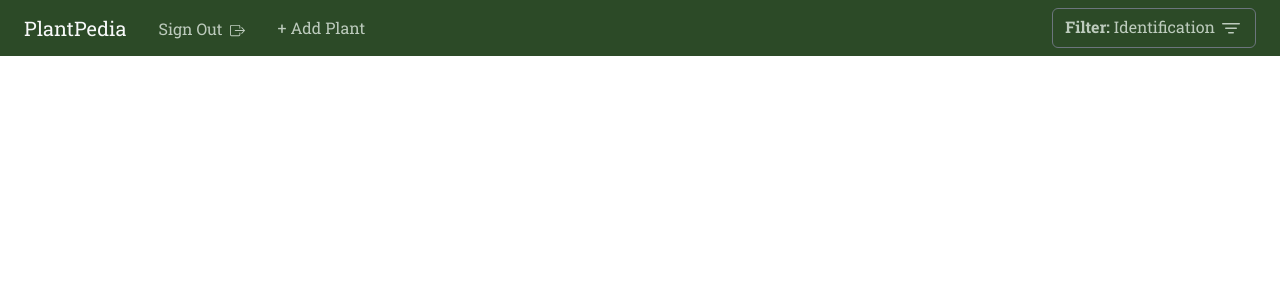
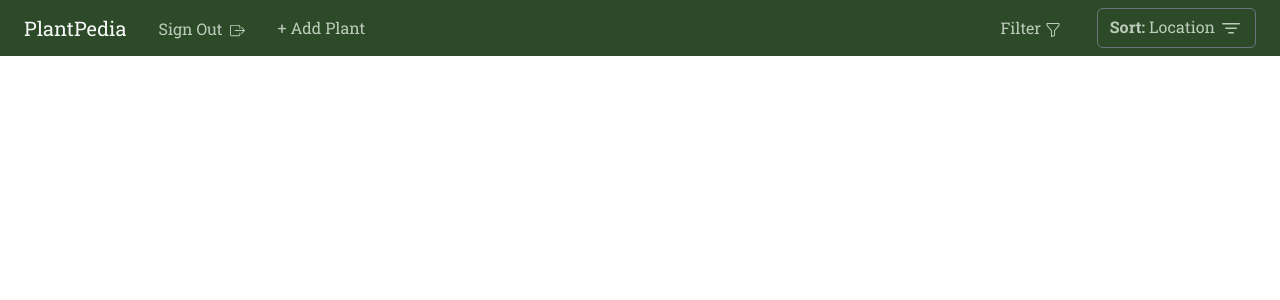
Before and after one commit to quinny1274/BSc11, a Node server app: page /explore/sort/location in a window 1280 px wide. Shown: the top 300 px of the page. Run offline with Node 20, Linux system fonts and the light colour scheme; data that the repository does not hold is empty; some libraries are stand-ins or nearby versions.

Commit message:
Added filtering

```diff
--- a/controllers/plants.js
+++ b/controllers/plants.js
@@ -10,9 +10,9 @@ exports.create = function (userData, filePath) {
         location: userData.location,
         description: userData.description,
         size: userData.size,
-        flowers: userData.flowers === 'on',
-        leaves: userData.leaves === 'on',
-        fruit: userData.fruit === 'on',
+        flowers: userData.flowers,
+        leaves: userData.leaves,
+        fruit: userData.fruit,
         sunExposure: userData.sunExposure,
         flowerColour: userData.flowerColour,
         img: filePath,
@@ -20,7 +20,6 @@ exports.create = function (userData, filePath) {
     });
 
   return plant.save().then(plant => {
-    console.log(plant);
 
     return JSON.stringify(plant);
   }).catch(err => {
@@ -30,8 +29,13 @@ exports.create = function (userData, filePath) {
   });
 };
 
-exports.getAll = function (sortBy = null) {
+exports.getAll = function (sortBy = null, filter = null) {
     let query = plantModel.find({});
+
+    // Apply filter if provided
+    if (filter) {
+        query = query.where(filter, true);
+    }
 
     // If sortBy, sort results
     if (sortBy) {
--- a/controllers/suggestions.js
+++ b/controllers/suggestions.js
@@ -8,7 +8,6 @@ exports.create = function (userData, userId) {
     });
 
     return suggestion.save().then(suggestion => {
-        console.log(suggestion);
 
         return JSON.stringify(suggestion);
     }).catch(err => {
--- a/public/javascripts/indexdb-plants-utility.js
+++ b/public/javascripts/indexdb-plants-utility.js
@@ -4,7 +4,6 @@ const syncPlantsIndexDBName = "sync-plants"
 // Function to handle adding a new plant
 const addNewPlantToSync = (syncPlantIndexDB, formData) => {
   console.log("Starting Sync add");
-  console.log(formData);
   if (formData) {
     console.log("Sync add");
     const transaction = syncPlantIndexDB.transaction([syncPlantsIndexDBName], "readwrite")
--- a/public/stylesheets/style.css
+++ b/public/stylesheets/style.css
@@ -169,3 +169,7 @@ a {
   min-height: 300px;
   max-width: 40%;
 }
+
+.btn-no-outline {
+  border: none;
+}
--- a/routes/create.js
+++ b/routes/create.js
@@ -24,7 +24,7 @@ router.post('/add', upload.single('img'), function (req, res, next) {
   let userData = req.body;
   let filePath = req.file.path;
   plants.create(userData, filePath).then(plant => {
-    console.log(plant);
+    // console.log(plant);
     res.status(200).send(plant);
   }).catch(err => {
     console.log(err);
--- a/routes/explore.js
+++ b/routes/explore.js
@@ -15,7 +15,7 @@ router.get('/', function(req, res, next) {
 //TODO find a better way to do this for indexdb caching
 router.get('/allPlants', function (req, res, next) {
   plants.getAll().then(plants => {
-    console.log(plants);
+    // console.log(plants);
     return res.status(200).send(plants);
   }).catch(err => {
     console.log(err);
@@ -32,6 +32,17 @@ router.get('/allChats', function (req, res, next) {
     res.status(500).send(err);
   });
 })
+
+router.get('/filter', function(req, res, next) {
+  let filter = req.query.filter;
+  let result = plants.getAll({date: -1}, filter);
+
+  result.then(plants => {
+    let data = JSON.parse(plants);
+    res.render('explore', { title: 'Explore', data: data, sort: "Date/Time" });
+  })
+});
+
 
 router.get('/sort/date_time', function(req, res, next) {
   let result = plants.getAll({date: -1})
@@ -72,7 +83,7 @@ router.get('/sort/location', function(req, res, next) {
     // Sort the data based on distance
     data.sort((a, b) => a.distance - b.distance);
 
-    res.render('explore', { title: 'Explore', data: data, sort: "Identification" });
+    res.render('explore', { title: 'Explore', data: data, sort: "Location" });
   })
 });
 
--- a/views/explore.ejs
+++ b/views/explore.ejs
@@ -16,7 +16,7 @@
 <nav class="navbar navbar-expand-lg navbar-light bg-custom-primary sticky-top">
     <div class="d-flex align-items-center px-4">
         <a class="navbar-brand text-light" href="/explore">PlantPedia</a>
-        <a class="navbar-brand text-light-custom pb-1 px-2 ps-3" href="./" style="font-size: 1rem;">Sign Out
+        <a class="navbar-brand text-light-custom pb-1 px-2 ps-3" href="/" style="font-size: 1rem;">Sign Out
             <svg xmlns="http://www.w3.org/2000/svg" width="15" height="15" fill="currentColor"
                  class="bi bi-box-arrow-right ms-1" viewBox="0 0 16 16">
                 <path fill-rule="evenodd"
@@ -36,21 +36,44 @@
 
     <div class="flex-grow-1"></div>
 
+    <div class="dropdown">
+        <button onclick="openFilterDropdown()" class="btn btn-outline-secondary btn-no-outline text-light-custom dropbtn">
+            Filter
+            <svg xmlns="http://www.w3.org/2000/svg" width="16" height="16" fill="currentColor" class="bi bi-funnel" viewBox="0 0 16 16">
+                <path d="M1.5 1.5A.5.5 0 0 1 2 1h12a.5.5 0 0 1 .5.5v2a.5.5 0 0 1-.128.334L10 8.692V13.5a.5.5 0 0 1-.342.474l-3 1A.5.5 0 0 1 6 14.5V8.692L1.628 3.834A.5.5 0 0 1 1.5 3.5zm1 .5v1.308l4.372 4.858A.5.5 0 0 1 7 8.5v5.306l2-.666V8.5a.5.5 0 0 1 .128-.334L13.5 3.308V2z"/>
+            </svg>
+        </button>
+        <div id="filterDropdown" class="dropdown-menu" style="right: 16%;">
+            <div class="dropdown-item">
+                <input type="checkbox" id="flowers-filter" name="sort" value="date_time">
+                <label for="flower">Flowers</label>
+            </div>
+            <div class="dropdown-item">
+                <input type="checkbox" id="leaves-filter" name="sort" value="identification">
+                <label for="identification">Leaves</label>
+            </div>
+            <div class="dropdown-item">
+                <input type="checkbox" id="fruit-filter" name="sort" value="location">
+                <label for="location-dropdown">Fruit</label>
+            </div>
+        </div>
+    </div>
+
     <div class="dropdown px-4">
-        <button onclick="openFilterDropdown()" class="btn btn-outline-secondary text-light-custom dropbtn">
+        <button onclick="openSortDropdown()" class="btn btn-outline-secondary text-light-custom dropbtn">
             <% if (sort) { %>
-                <b>Filter: </b><%= sort %>
+                <b>Sort: </b><%= sort %>
             <% } else { %>
-                Filter
+                Sort
             <% } %>
             <svg xmlns="http://www.w3.org/2000/svg" width="24" height="24" fill="currentColor"
                  class="bi bi-filter dropbtn" viewBox="0 0 16 16">
                 <path d="M6 10.5a.5.5 0 0 1 .5-.5h3a.5.5 0 0 1 0 1h-3a.5.5 0 0 1-.5-.5m-2-3a.5.5 0 0 1 .5-.5h7a.5.5 0 0 1 0 1h-7a.5.5 0 0 1-.5-.5m-2-3a.5.5 0 0 1 .5-.5h11a.5.5 0 0 1 0 1h-11a.5.5 0 0 1-.5-.5"/>
             </svg>
         </button>
-        <div id="myDropdown" class="dropdown-menu" style="right: 16%;">
-            <a class="dropdown-item" href="/explore/sort/date_time">Date/Time</a>
-            <a class="dropdown-item" href="/explore/sort/identification">Identification Status</a>
+        <div id="sortDropdown" class="dropdown-menu" style="right: 16%;">
+            <a class="dropdown-item" id="date-time-dropdown" href="/explore/sort/date_time">Date/Time</a>
+            <a class="dropdown-item" id="identification-dropdown" href="/explore/sort/identification">Identification Status</a>
             <a class="dropdown-item" id="location-dropdown" href="/explore/sort/location">Location</a>
         </div>
     </div>
@@ -65,7 +88,10 @@
 
 <script>
   function openFilterDropdown() {
-    document.getElementById("myDropdown").classList.toggle("show");
+    document.getElementById("filterDropdown").classList.toggle("show");
+  }
+  function openSortDropdown() {
+      document.getElementById("sortDropdown").classList.toggle("show");
   }
 
   // Close the dropdown menu if the user clicks outside of it
@@ -81,6 +107,23 @@
           }
       }
   }
+
+  document.getElementById('flowers-filter').addEventListener('change', function() {
+      if (this.checked) {
+          window.location.href = '/explore?filter=flowers';
+      }
+  });
+  document.getElementById('leaves-filter').addEventListener('change', function() {
+      if (this.checked) {
+          window.location.href = '/explore?filter=leaves';
+      }
+  });
+  document.getElementById('fruit-filter').addEventListener('change', function() {
+      if (this.checked) {
+          window.location.href = '/explore?filter=fruit';
+      }
+  });
+
 
   // Get user location
   if ("geolocation" in navigator) {
```
Lines whose indentation alone changed are shown as unchanged.
